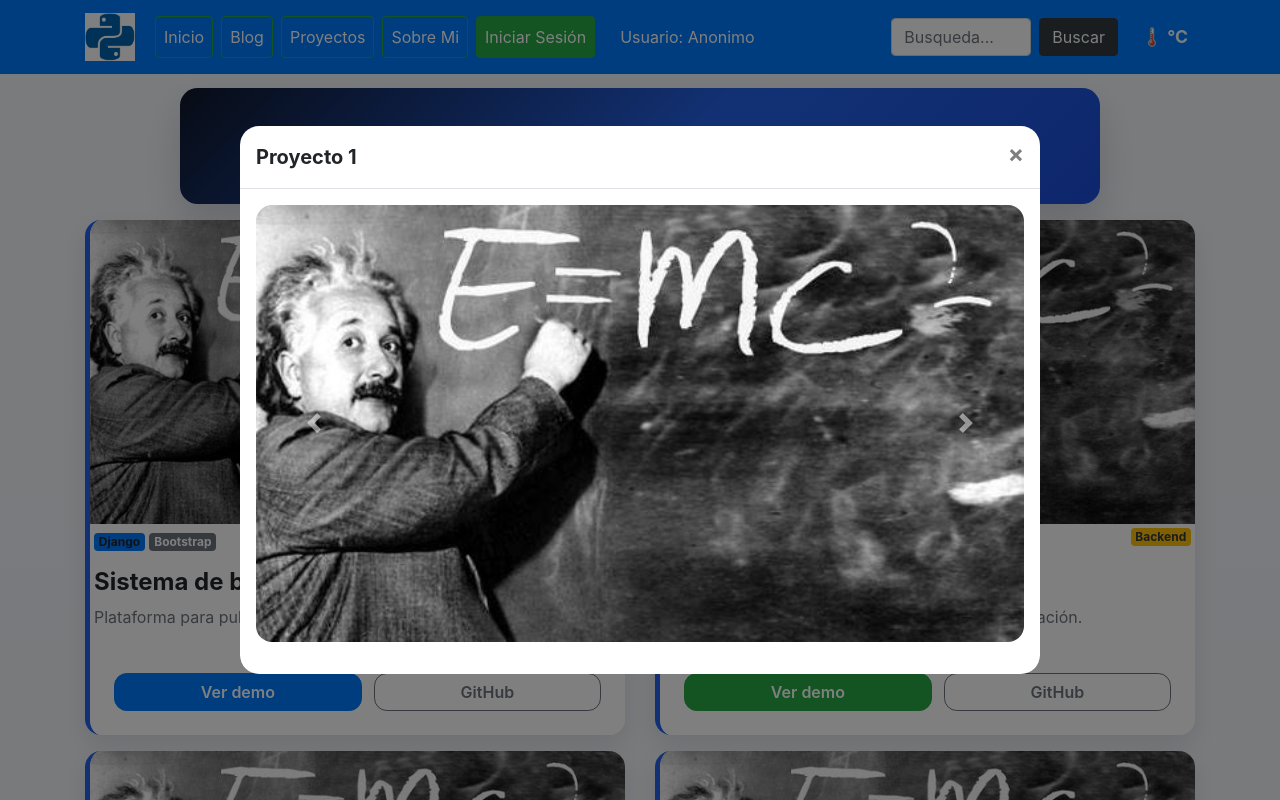
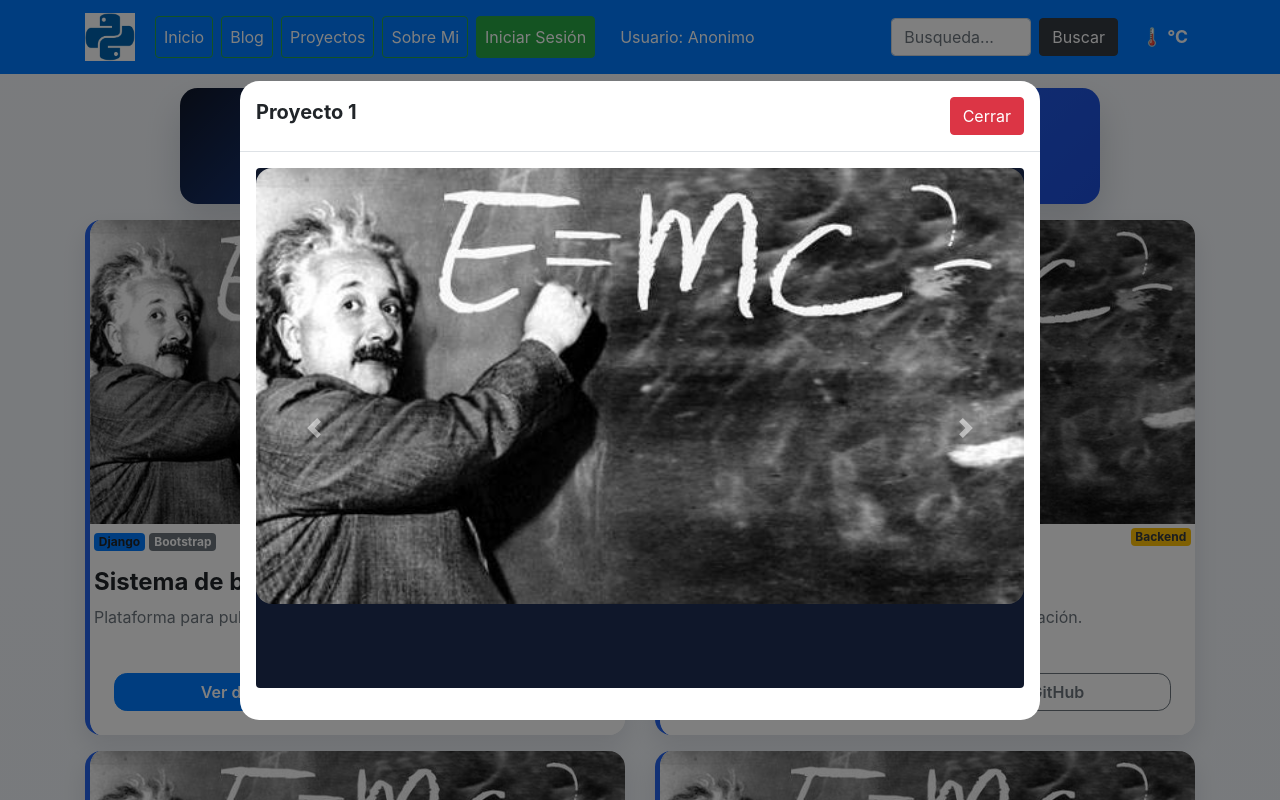
Before and after one commit to roberthbardales/blog2025, a Django app: template templates/home/portafolio.html in a window 1280 px wide, after a click that opens the changed part. Run offline with Django 3.2, Linux system fonts and the light colour scheme; the template is opened without the code that fills it, so the values that code supplies are empty; some libraries are stand-ins or nearby versions.

Commit message:
mejoras visuales

```diff
--- a/applications/users/views.py
+++ b/applications/users/views.py
@@ -50,7 +50,7 @@ class UserRegisterView(FormView):
 class LoginUser(FormView):
     template_name = 'users/login.html'
     form_class = LoginForm
-    success_url = reverse_lazy('favoritos_app:perfil')
+    success_url = reverse_lazy('chat_home')
 
     def form_valid(self, form):
         user = authenticate(
--- a/templates/home/portafolio.html
+++ b/templates/home/portafolio.html
@@ -65,10 +65,31 @@
     border: none;
   }
 
+  :root {
+    /* Alto fijo del carrusel en el modal para evitar que el modal cambie de tamanio */
+    --modal-carousel-img-height: clamp(260px, 160vh, 520px);
+  }
+
+  .modal-body {
+    overflow: hidden;
+  }
+
+  .carousel-inner {
+    height: var(--modal-carousel-img-height);
+    border-radius: 1rem;
+    background: #0f172a; /* fondo mientras cargan imagenes */
+  }
+
+  .carousel-item {
+    height: var(--modal-carousel-img-height);
+  }
+
   .carousel-inner img {
-    height: 400px;
+    width: 100%;
+    height: var(--modal-carousel-img-height);
     object-fit: cover;
     border-radius: 1rem;
+    display: block;
   }
 </style>
 
@@ -195,9 +216,7 @@
       <!-- HEADER -->
       <div class="modal-header">
         <h5 class="modal-title font-weight-bold">Proyecto {{i}}</h5>
-        <button type="button" class="close" data-dismiss="modal">
-          <span>&times;</span>
-        </button>
+        <button type="button" class="btn btn-danger" data-bs-dismiss="modal">Cerrar</button>
       </div>
 
       <!-- BODY -->
--- a/templates/users/login.html
+++ b/templates/users/login.html
@@ -226,7 +226,8 @@ window.loginWithGoogle = async () => {
     });
 
     if (response.ok) {
-        window.location.href = "/";
+        // Redirige al home del chat (name='chat_home' en applications/chat/urls.py)
+        window.location.href = "{% url 'chat_home' %}";
     }
 };
 </script>
--- a/templates/users/login_google.html
+++ b/templates/users/login_google.html
@@ -39,7 +39,8 @@
 
         if (response.ok) {
           // alert(`Bienvenido ${data.email}`); //para comprobar
-          window.location.href = "/"; // redirige donde quieras
+          // Redirige al home del chat (name='chat_home' en applications/chat/urls.py)
+          window.location.href = "{% url 'chat_home' %}";
         } else {
           alert("❌ Error: " + data.error);
         }
```
Also changed, not shown: templates/amigos/perfil_red.html (+18 -7 lines), templates/home/index.html (+11 -7 lines).
